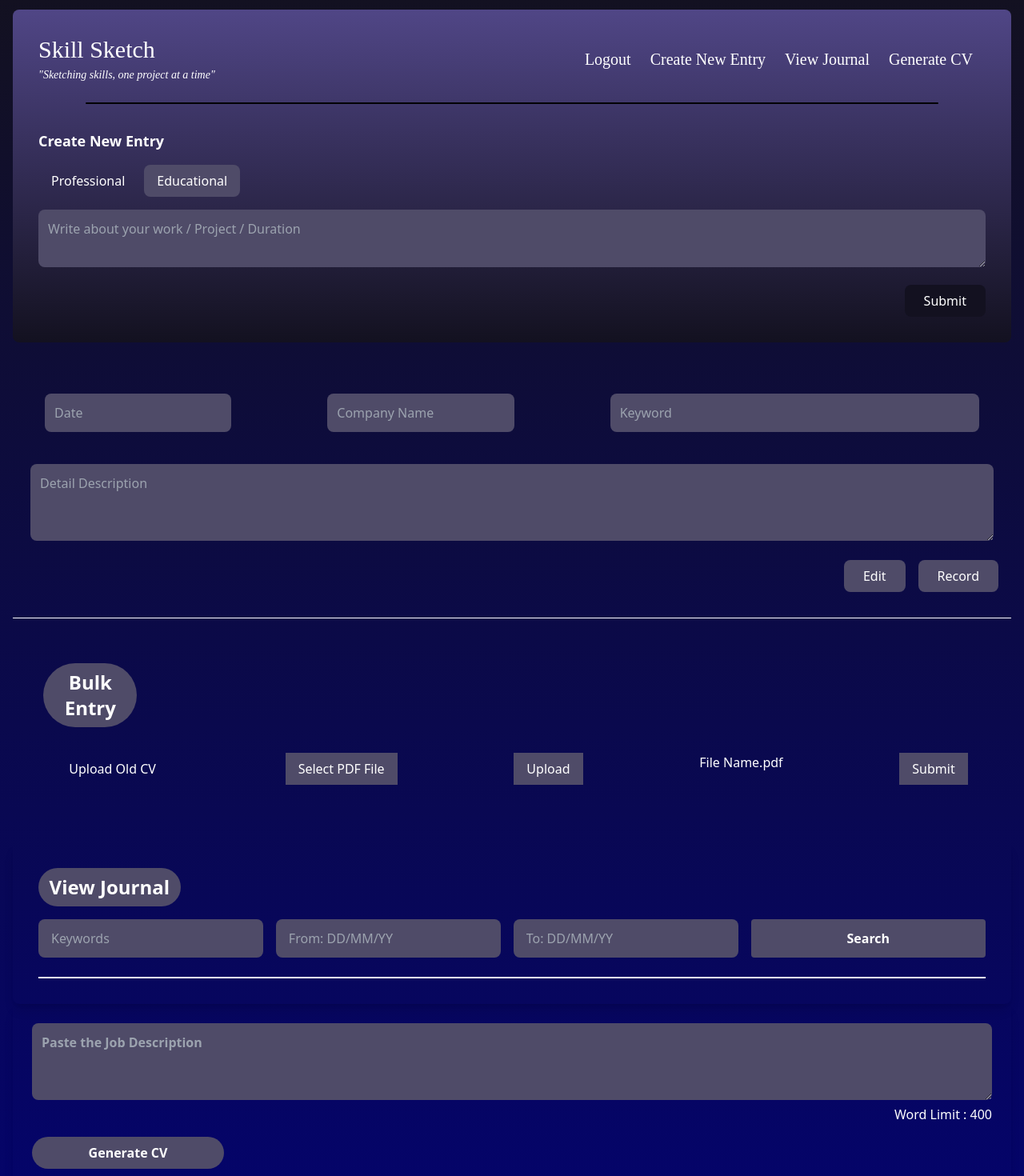
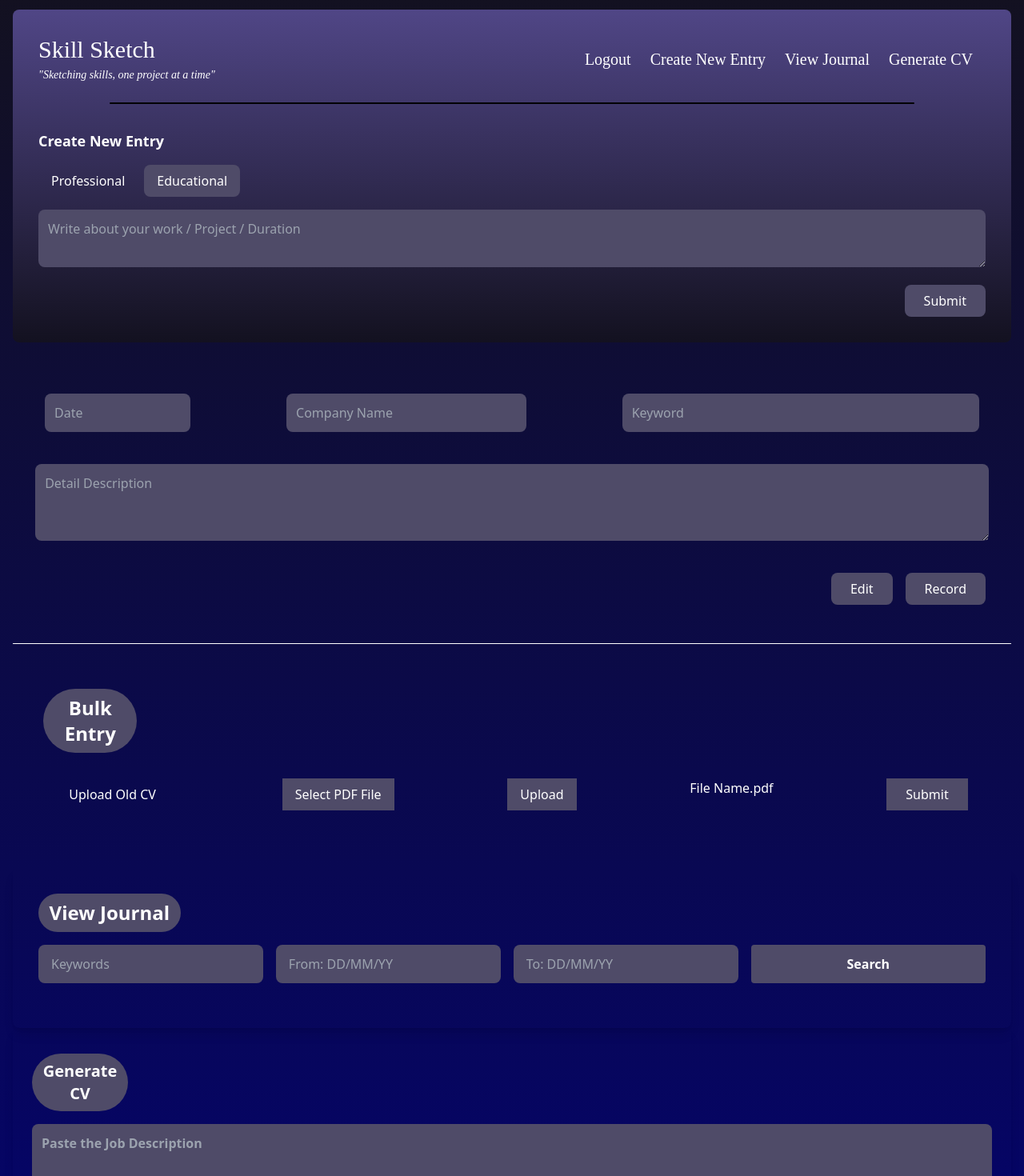
Before and after one commit to SyedShahab163/Chatbot_CVBuilde, a Next.js app: page /Detailpage in a window 1280 px wide. Shown: the part 20-1490 px from the top of the page at 80% size. Built offline with nearby package versions, Linux system fonts and the light colour scheme.

Commit message:
add files

```diff
--- a/app/Detailpage/page.jsx
+++ b/app/Detailpage/page.jsx
@@ -137,7 +137,7 @@
       // Update journal entries state
       setJournalEntries(response.data || []);
     } catch (err) {
-      console.error("API Error:", err);
+      // console.error("API Error:", err);
 
       // Use dummy data as fallback
       setError(true);
@@ -230,7 +230,7 @@
 
           {/* Curved Line */}
           <div className="relative mt-6  ">
-            <div className="h-[2px] bg-black w-[90%] mx-auto rounded-full"></div>
+            <div className="h-[2px] bg-black w-[85%] mx-auto rounded-full"></div>
             {/* <div className="absolute top-[-2px] h-[1px] w-[60%] left-[20%] bg-black rotate-[1deg]"></div> */}
           </div>
         </div>
@@ -269,7 +269,7 @@
 
           {/* Submit Button */}
           <div className="flex justify-end mt-4">
-            <button onClick={handleSubmit} className="bg-secondary px-6 py-2 rounded-lg">
+            <button onClick={handleSubmit} className=" bg-[#4F4B68] px-6 py-2 rounded-lg">
               Submit
             </button>
           </div>
@@ -277,11 +277,6 @@
           {/* API Response */}
 
       </div >
-      {/* {apiResponse && (
-            <div className="mt-4 bg-purple-800  justify-center items-center text-white p-4 rounded-lg ">
-              <strong></strong> {apiResponse}
-            </div>
-          )} */}
         </div>
 
         {/* Additional Inputs */}
@@ -295,14 +290,14 @@
       value={date}
       onChange={(e) => setdate(e.target.value)}
       placeholder="Date"
-      className="w-1/4 bg-[#4F4B68] text-white p-3 rounded-lg outline-none"
+      className="w-1/5 bg-[#4F4B68] text-white p-3 rounded-lg outline-none"
     />
     <input
       type="text"
       placeholder="Company Name"
       value={company_name}
       onChange={(e) => setcompany_name(e.target.value)}
-      className="w-1/4 bg-[#4F4B68] text-white p-3 rounded-lg outline-none"
+      className="w-1/3 bg-[#4F4B68] text-white p-3 rounded-lg outline-none"
     />
     <input
       type="text"
@@ -318,7 +313,7 @@
     <textarea
       rows="3"
       placeholder="Detail Description"
-      className="w-[99%] bg-[#4F4B68] text-white p-3 rounded-lg outline-none"
+      className="w-[98%] bg-[#4F4B68] text-white p-3 rounded-lg outline-none"
       value={detailDescription}
       onChange={(e) => setDetailDescription(e.target.value)}
     ></textarea>
@@ -327,8 +322,8 @@
   {/* Additional Textarea */}
 
   {/* Buttons */}
-  <div className="flex justify-end mt-6 space-x-4">
-    <button className="px-6 py-2 bg-[#4F4B68] text-white rounded-lg hover:bg-opacity-80 ">
+  <div className="flex justify-end mt-6 space-x-4 p-4">
+    <button className="px-6 py-2 bg-[#4F4B68] text-white rounded-lg hover:bg-opacity-70 ">
       Edit
     </button>
     <button
@@ -345,7 +340,7 @@
 
       {/* <div className="container mx-auto p-6 w-full"> */}
         {/* Header Section */}
-        <div className="w-[99%] max-w-8xl mx-auto  text-white rounded-lg p-8 shadow-full mt-4 ">
+        <div className="w-[99%] max-w-8xl mx-auto  text-white rounded-lg p-8 shadow-full mt-4 p-4">
           <h1 className="  justify-center items-center text-2xl text-center mt-2 font-bold py-2 bg-[#4F4B68]  rounded-full inline-block w-[10%]">
                   Bulk Entry
           </h1>
@@ -371,21 +366,21 @@
             Select PDF File
           </label>
           <button
-
+            onClick={handleFileSelect}
             className="px-4 py-2  bg-[#4F4B68]  hover:bg-[#4F4B68] "
           >
             Upload
-          </button>
+          </button >
           <span className=" ">{fileName || 'File Name.pdf'}</span>
           <button
            onClick={handleSubmits}
-          className="px-4 py-2  bg-[#4F4B68]  hover:bg-[#4F4B68] ">
+          className="px-6 py-2  bg-[#4F4B68]  hover:bg-[#4F4B68] ">
             Submit
           </button>
         </div>
         {/* Render Dynamic Forms Based on API Data */}
         {apiData.map((entry, index) => (
-          <div key={index} className="  bg-[#4F4B68]  p-4 rounded-lg mb-6 border border-white">
+          <div key={index} className="p-4 rounded-lg mb-6">
             {/* Date & Company Row */}
             <div className="flex items-center justify-between mb-4">
               <span className="text-white">Date: {entry.date}</span>
@@ -400,7 +395,7 @@
                 type="text"
                 value={entry.keyword}
                 placeholder="Keyword"
-                className="w-1/3 px-3 py-2 bg-gray-900 border border-gray-700 rounded-lg text-gray-300 focus:outline-none"
+                className="w-1/3 px-3 py-2  border-gray-700 rounded-lg text-gray-300 focus:outline-none"
                 readOnly
               />
             </div>
@@ -475,105 +470,92 @@
         )}
 
         {/* Journal Entries */}
-        <div className="space-y-6 w-full mt-6 border border-white">
+        <div className="space-y-6 w-full mt-6 ">
           {journalEntries.map((entry, index) => (
+    //         <div
+    //           key={index}
+    //           className=" p-6 rounded-lg shadow-md w-full"
+    //         >
+    //           <div className="flex flex-col md:flex-row md:space-x-4 w-full">
+    //             <span className="text-white text-sm md:text-base w-full">
+    //               Date: {entry.date}
+    //             </span>
+    //             <span className="  text-white px-4 py-2 rounded-lg text-sm w-full text-center">
+    //               {entry.companyName}
+    //             </span>
+    //             <input
+    //               type="text"
+
+    //               readOnly
+    //               className="  text-white rounded-lg py-3 px-4 focus:outline-none w-full"
+    //             />
+    //                 <input
+    //   // type="text"
+    //   placeholder="Keyword"
+    //   value={entry.keyword}
+    //   // onChange={(e) => setkeyword(e.target.value)}
+    //   className="w-1/2 bg-[#4F4B68] text-white p-3 rounded-lg outline-none"
+    // />
+    //           </div>
+    //           <div className="text-white mt-4 w-full">{entry.description}</div>
+    //         </div>
+    <div className=" relative mt-6 item-center justify-center text-center mb-4 p-4">
+  {/* Inputs */}
   <div
    key={index}
-              className=" bg-[#4F4B68] p-6 rounded-lg shadow-md w-full"
-            >
-              <div className="flex flex-col md:flex-row md:space-x-4 w-full">
-                <span className="text-white text-sm md:text-base w-full">
-                  Date: {entry.date}
-                </span>
-                <span className=" bg-[#4F4B68] text-white px-4 py-2 rounded-lg text-sm w-full text-center">
-                  {entry.companyName}
-                </span>
+  className="flex gap-30 mb-4 p-6">
+
+               {/* className=" p-6 rounded-lg shadow-md w-full"
+             ></div> */}
     <input
       type="text"
+      value={entry.date}
+      onChange={(e) => setdate(e.target.value)}
+      placeholder="Date"
+      className="w-1/5 bg-[#4F4B68] text-white p-3 rounded-lg outline-none"
+    />
+    <input
+      type="text"
+      placeholder="Company Name"
+      value={entry.companyName}
+      onChange={(e) => setcompany_name(e.target.value)}
+      className="w-1/3 bg-[#4F4B68] text-white p-3 rounded-lg outline-none"
+    />
+    <input
+      type="text"
+      placeholder="Keyword"
       value={entry.keyword}
-                  readOnly
-                  className=" bg-[#4F4B68] text-white rounded-lg py-3 px-4 focus:outline-none w-full"
+      onChange={(e) => setkeyword(e.target.value)}
+      className="w-1/2 bg-[#4F4B68] text-white p-3 rounded-lg outline-none"
     />
   </div>
-              <div className="text-white mt-4 w-full">{entry.description}</div>
+
+  {/* Detail Description */}
+  <div className="w-full flex justify-center mb-4">
+    <textarea
+      rows="3"
+      placeholder="Detail Description"
+      className="w-[98%] bg-[#4F4B68] text-white p-3 rounded-lg outline-none"
+      value={entry.detailDescription}
+
+    ></textarea>
+  </div>
+
+  {/* Additional Textarea */}
+
+  {/* Buttons */}
 </div>
           ))}
         </div>
       </div>
 
-             {/* <div className="w-full  p-6 rounded-lg shadow-lg">
-        <h1 className="text-white text-xl font-bold mb-4">Paste the Job Description</h1>
-        <textarea
-          className="w-full h-24 p-3 rounded-lg bg-gray-500 text-white border border-gray-300 focus:outline-none i"
-          placeholder="Word Limit : 400"
-        ></textarea>
-        <button className=" bg-secondary/50 hover: bg-secondary/50 text-white font-bold py-2 px-4 rounded-full mt-4 w-[20%] item-right">
-          Generate CV Pointers
-        </button>
-
-        <div className="mt-6">
-          <h2 className="text-white text-lg font-bold ">CV Pointers</h2>
-          <div className="mt-2 text-white">
-            <div className="mb-4">
-              <h3 className="font-semibold">Company name :</h3>
-              <ul className="list-disc pl-6">
-                <li>Pointer in Star format</li>
-                <li>Pointer in Star format</li>
-              </ul>
-            </div>
-            <div>
-              <h3 className="font-semibold">Company name :</h3>
-              <ul className="list-disc pl-6">
-                <li>Pointer in Star format</li>
-                <li>Pointer in Star format</li>
-              </ul>
-            </div>
-          </div>
-        </div>
-
-        <button className=" bg-secondary/50 hover: bg-secondary/50 text-white font-bold py-2 px-4 rounded-full mt-6 w-[20%]  ">
-          Generate Appraisal Report
-        </button>
-
-        <div className="mt-6">
-          <h2 className="text-white  bg-gray-500text-lg font-bold">Appraisal Report</h2>
-          <div className="flex items-center justify-between mt-2">
-            <input
-              type="month"
-              className="w-1/2 bg-gray-500 text-gray-800 rounded-lg p-2 focus:outline-none"
-            />
-            <span className="text-white px-2">to</span>
-            <input
-              type="month"
-              className="w-1/2 bg-gray-500 text-gray-800 rounded-lg p-2 focus:outline-none"
-            />
-          </div>
-
-          <div className="mt-4">
-            <div className="mb-4 text-white">
-              <h3 className="font-semibold">Month / Year</h3>
-              <ul className="list-disc pl-6">
-                <li>...</li>
-                <li>...</li>
-              </ul>
-            </div>
-            <div className="text-white">
-              <h3 className="font-semibold">Month / Year</h3>
-              <ul className="list-disc pl-6">
-                <li>...</li>
-                <li>...</li>
-              </ul>
-            </div>
-          </div>
-        </div>
-        <button className=" bg-secondary/50 hover: bg-secondary/50 text-white font-bold py-2 px-4 rounded mt-4 w-20% text-right item-right">
-          Copy Text
-        </button>
-      </div> */}
       <div className="w-full p-6 rounded-lg shadow-lg">
+      <h1 className="  justify-left items-left text-xl text-center mt-2 font-bold py-2 bg-[#4F4B68]  rounded-full inline-block w-[10%]">
+      Generate CV
+          </h1>
       <textarea
 
-        className="w-full h-24 p-3 rounded-lg  bg-[#4F4B68] text-white  focus:outline-none font-bold"
+        className="w-full h-24 p-3 rounded-lg  bg-[#4F4B68] text-white  focus:outline-none font-bold mt-4"
         placeholder="Paste the Job Description"
 
         value={jobDescription}
@@ -581,13 +563,14 @@
       ></textarea>
        <p className="item-right text-right">Word Limit : 400</p>
       {error && <p className="text-red-500 text-sm mt-2">Please ensure the description is under 400 characters.</p>}
+      <div className="flex items-center justify-end space-x-4">
       <button
-        className=" bg-[#4F4B68] hover:bg-[#4F4B68] text-white font-bold py-2 px-4 rounded-full mt-4 w-[20%] item-right"
+        className=" bg-[#4F4B68] hover:bg-[#4F4B68] text-white font-bold py-2 px-4 rounded-full mt-4 w-[20%] item-end"
         onClick={handleGenerateCvPointers}
       >
         Generate CV
       </button>
-
+            </div>
       <div className="mt-6">
 
         <div className="mt-2 text-white">
```
Lines whose indentation alone changed are shown as unchanged.
